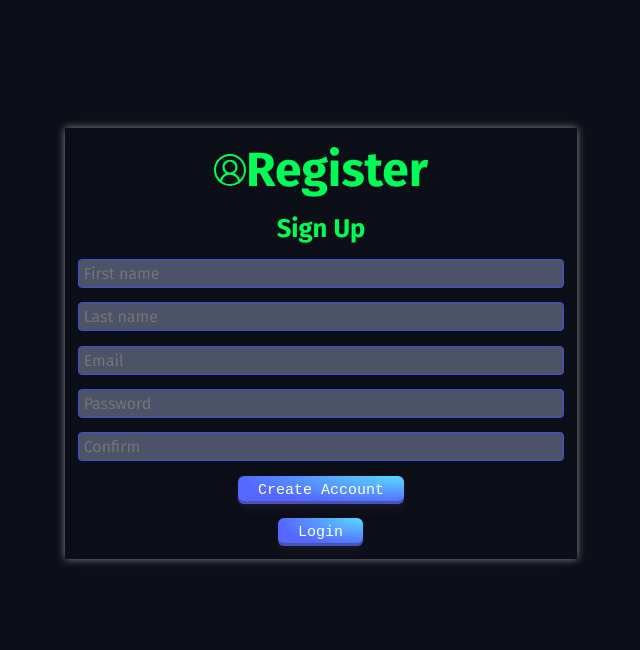
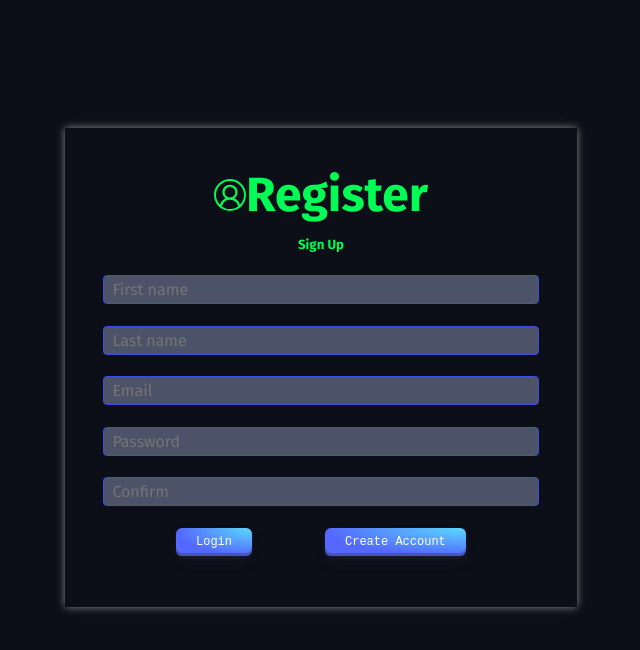
Before and after one commit to devingdaniels/listify_2.0, a React (Create React App) app in the folder frontend/: page /register in a window 1280 px wide. Shown: the top 650 px of the page, without its empty margins (319-959 px from the left). Built offline with nearby package versions, Linux system fonts and the light colour scheme.

Commit message:
Refactored login and resister pages with cleaner jsx and css

```diff
--- a/frontend/src/App.css
+++ b/frontend/src/App.css
@@ -69,6 +69,91 @@ button {
   cursor: pointer;
 }
 
+/*------------------- LOGIN AND REGISTRATION COMPONENTS  ---------------------*/
+
+.login-form-section,
+.register-form-section {
+  max-width: 40vw;
+  margin: 10% auto 0 auto;
+  padding: 3%;
+  text-align: center;
+  box-shadow: 0 0 8px #888888;
+}
+
+.login-form-heading-container,
+.register-form-heading-container {
+  display: flex;
+  align-items: center;
+  justify-content: center;
+  margin: 0 auto 3% auto;
+  font-size: 2em;
+}
+
+.login-form-section input,
+.register-form-section input {
+  display: block;
+  background-color: rgb(76, 82, 104);
+  border: 0.5px solid #3c4fe0;
+  width: 100%;
+  height: 1.8rem;
+  margin: 5% 0;
+}
+
+.login-form-section form,
+.register-form-section form {
+  margin-bottom: 3%;
+}
+
+.login-form-button-container,
+.register-form-button-container {
+  display: flex;
+  justify-content: space-evenly;
+}
+
+.login-and-register-button {
+  align-items: center;
+  appearance: none;
+  background-image: radial-gradient(
+    100% 100% at 100% 0,
+    #5adaff 0,
+    #5468ff 100%
+  );
+  border: 0;
+  border-radius: 6px;
+  box-shadow: rgba(45, 35, 66, 0.4) 0 2px 4px,
+    rgba(45, 35, 66, 0.3) 0 7px 13px -3px, rgba(58, 65, 111, 0.5) 0 -3px 0 inset;
+  box-sizing: border-box;
+  color: #fff;
+  cursor: pointer;
+  display: inline-flex;
+  font-family: "JetBrains Mono", monospace;
+  font-size: 12px;
+  height: 28px;
+  padding-left: 20px;
+  padding-right: 20px;
+  transition: box-shadow 0.15s, transform 0.15s;
+  user-select: none;
+  -webkit-user-select: none;
+  touch-action: manipulation;
+  will-change: box-shadow, transform;
+}
+
+.login-and-register-button:focus {
+  box-shadow: #3c4fe0 0 0 0 1.5px inset, rgba(45, 35, 66, 0.4) 0 2px 4px,
+    rgba(45, 35, 66, 0.3) 0 7px 13px -3px, #3c4fe0 0 -3px 0 inset;
+}
+
+.login-and-register-button:hover {
+  box-shadow: rgba(45, 35, 66, 0.4) 0 4px 8px,
+    rgba(45, 35, 66, 0.3) 0 7px 13px -3px, #3c4fe0 0 -3px 0 inset;
+  transform: translateY(-2px);
+}
+
+.login-and-register-button:active {
+  box-shadow: #3c4fe0 0 3px 7px inset;
+  transform: translateY(2px);
+}
+
 /*-------------------------------------- PROJECT FORM  --------------------------------------*/
 
 .project-form-container {
@@ -99,56 +184,14 @@ button {
   background-color: #3e8e41;
 }
 
-/* LOGIN AND REGISTER PAGES */
+/*-------------------------------------- DASHBOARD COMPONENT (PAGE)  --------------------------------------*/
 
-.form-section {
-  max-width: 40vw;
-  margin: 10% auto 0 auto;
-  padding: 1%;
-  text-align: center;
-  box-shadow: 0 0 8px #888888;
-}
-
-.form-section input {
-  display: block;
-  background-color: rgb(76, 82, 104);
-  border: 0.5px solid #3c4fe0;
-  padding: 1%;
-}
-
-.form-section div {
-  display: flex;
-  align-items: center;
-  max-width: max-content;
-  margin: 0 auto 3% auto;
-  font-size: 2em;
-}
-
-.form-section h5 {
-  font-size: 1.6rem;
-}
-
-.form-section input {
-  width: 100%;
-  height: 1.8rem;
-  margin: 3% 0;
-}
-
-.form-section form {
-  margin-bottom: 3%;
-}
-
-.loadingSpinner {
-  max-width: max-content;
-  margin: 30vh auto 0 auto;
-}
-
-/* DASHBOARD */
 .dashboardContainer {
   padding: 1%;
 }
 
-/* PROJECTS */
+/*-------------------------------------- PROJECT CARD COMPONENT --------------------------------------*/
+
 .project-container {
   max-width: 40vw;
   padding: 1%;
@@ -170,6 +213,8 @@ button {
   margin-bottom: 1%;
 }
 
+/*-------------------------------------- TASK FORM COMPONENT --------------------------------------*/
+
 .task-form {
   display: flex;
   flex-direction: column;
@@ -189,6 +234,8 @@ textarea {
   display: flex;
 }
 
+/*-------------------------------------- TASK CARD COMPONENT --------------------------------------*/
+
 .task-section-button {
   background-color: #222222; /* Dark gray */
   border: none;
@@ -207,54 +254,8 @@ textarea {
   transform: translateY(-3px);
 }
 
-/* CSS */
-.loginRegister {
-  align-items: center;
-  appearance: none;
-  background-image: radial-gradient(
-    100% 100% at 100% 0,
-    #5adaff 0,
-    #5468ff 100%
-  );
-  border: 0;
-  border-radius: 6px;
-  box-shadow: rgba(45, 35, 66, 0.4) 0 2px 4px,
-    rgba(45, 35, 66, 0.3) 0 7px 13px -3px, rgba(58, 65, 111, 0.5) 0 -3px 0 inset;
-  box-sizing: border-box;
-  color: #fff;
-  cursor: pointer;
-  display: inline-flex;
-  font-family: "JetBrains Mono", monospace;
-  font-size: 15px;
-  height: 28px;
-  width: max-content;
-  justify-content: center;
-  line-height: 1;
-  list-style: none;
-  overflow: hidden;
-  padding-left: 20px;
-  padding-right: 20px;
-  text-decoration: none;
-  transition: box-shadow 0.15s, transform 0.15s;
-  user-select: none;
-  -webkit-user-select: none;
-  touch-action: manipulation;
-  white-space: nowrap;
-  will-change: box-shadow, transform;
+/*-------------------------------------- SPINNER --------------------------------------*/
+.loadingSpinner {
+  max-width: max-content;
+  margin: 30vh auto 0 auto;
 }
-
-.loginRegister:focus {
-  box-shadow: #3c4fe0 0 0 0 1.5px inset, rgba(45, 35, 66, 0.4) 0 2px 4px,
-    rgba(45, 35, 66, 0.3) 0 7px 13px -3px, #3c4fe0 0 -3px 0 inset;
-}
-
-.loginRegister:hover {
-  box-shadow: rgba(45, 35, 66, 0.4) 0 4px 8px,
-    rgba(45, 35, 66, 0.3) 0 7px 13px -3px, #3c4fe0 0 -3px 0 inset;
-  transform: translateY(-2px);
-}
-
-.loginRegister:active {
-  box-shadow: #3c4fe0 0 3px 7px inset;
-  transform: translateY(2px);
-}
--- a/frontend/src/pages/Login.js
+++ b/frontend/src/pages/Login.js
@@ -1,7 +1,6 @@
 // React
 import { useState,  useEffect } from 'react'
 import { useNavigate } from 'react-router-dom'
-
 // Auth
 import { login, reset } from '../features/auth/authSlice'
 import { useSelector, useDispatch } from 'react-redux'
@@ -11,22 +10,22 @@ import { toast } from 'react-toastify'
 import Spinner from '../components/Spinner'
 import { FiLogIn } from 'react-icons/fi'
 
-
 const Login = () => {
-  // State variables
+  // State
   const [formData, setFormData] = useState({
     email: '',
     password: '',
   })
 
-  // Destructure state
+  // Destructured state
   const { email, password } = formData
 
-  //
+  // Constants
   const navigate = useNavigate()
   const dispatch = useDispatch()
   const { user, isLoading, isError, isSuccess, message } = useSelector((state) => state.auth)
 
+  // Methods
   const onChange = (e) => {
     setFormData((prevState) => ({
       ...prevState,
@@ -34,42 +33,44 @@ const Login = () => {
     }))
   }
 
+  const onSubmit = (e) => {
+    // Prevent page reload
+    e.preventDefault()
+    // Save data
+    const userData = {
+      email,
+      password
+    }
+    // Invoke redux and backend methods
+    dispatch(login(userData))
+  }
+
   useEffect(() => {
-    // First check for errors
+    // Display errors
     if (isError) {
       toast.error(message)
     }
-
+    // Navigate to dashboard and notify user for successful login
     if ( isSuccess && user) {
       toast.success(message)
       navigate('/dashboard')
     }
-
-    // Reset the state
+    // Reset the redux state on component unmount
     return () => {
       dispatch(reset())
     }
 
   }, [user, isError, isSuccess, message, navigate, dispatch])
 
-
+  // Show spinner anytime network actions are happening
   if (isLoading) {
     return <Spinner/>
   }
 
-  const onSubmit = (e) => {
-    e.preventDefault()
-    const userData = {
-      email,
-      password
-    }
-    dispatch(login(userData))
-  }
-
   return (
     <>
-      <section className='form-section'>
-        <div>
+      <section className='login-form-section'>
+        <div className='login-form-heading-container'>
           <FiLogIn/>
           <h2>Login</h2>
         </div>
@@ -92,9 +93,11 @@ const Login = () => {
             required
             onChange={onChange}
           />
-          <button className='loginRegister' type='submit'>Login</button>
+          <div className='login-form-button-container'>
+            <button className='login-and-register-button' type='button' onClick={() => navigate('/register')}>Register</button>
+            <button className='login-and-register-button' type='submit'>Login</button>
+          </div>
           </form>
-        <button className='loginRegister' onClick={()=>navigate('/register')}>Register</button>
         </section>
     </>
   )
--- a/frontend/src/pages/Register.js
+++ b/frontend/src/pages/Register.js
@@ -85,13 +85,13 @@ const Register = () => {
 
   return (
     <>
-      <section className='form-section'>
-        <div>
+      <section className='register-form-section'>
+        <div className='register-form-heading-container'>
           <VscAccount />
           <h2>Register</h2>
         </div>
         <h5>Sign Up</h5>
-      <form className='getUserDetailsForm' onSubmit={onSubmit}>
+      <form onSubmit={onSubmit}>
         <input
           type="text"
           name="fname"
@@ -132,9 +132,11 @@ const Register = () => {
             required
             onChange={onChange}
           />
-        <button className='loginRegister' type='submit'>Create Account</button>
+          <div className='register-form-button-container'>
+            <button className='login-and-register-button' type='button' onClick={goToLogin}>Login</button>
+            <button className='login-and-register-button' type='submit'>Create Account</button>
+          </div>
         </form>
-        <button className='loginRegister' onClick={ goToLogin }>Login</button>
         </section>
     </>
   )
```
Lines whose indentation alone changed are shown as unchanged.
